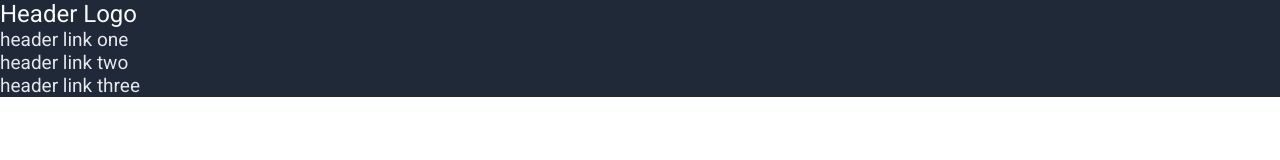
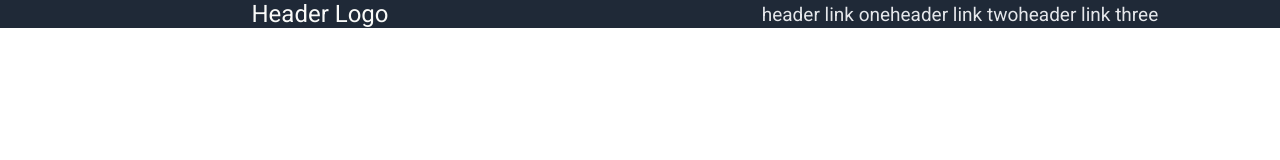
Before and after one commit to okcabroad/odin-landing-page, a plain HTML site: page index.html in a window 1280 px wide. Drawn offline with Linux system fonts and the light colour scheme.

Commit message:
adding flexbox to the header logo and header links and all=igning them in the centrer

```diff
--- a/style.css
+++ b/style.css
@@ -21,5 +21,31 @@ body{
 .header-link{
     font-size: 19px;
     color: #e5e7eb;
+}
+
+ul{
+    display: flex;
+    flex-direction: row;
+}
+
+.navbar{
+    display: flex;
+    justify-content: space-between;
+    align-items: center;
+}
+
+.navbar-left{
+    display: flex;
+   width: 50%;
+   justify-content: center;
+   align-items: center;
+}
+
+.navbar-right{
+    display: flex;
+    width: 50%;
+    justify-content: center;
+    align-items: center;
+ }
 
 }
```
